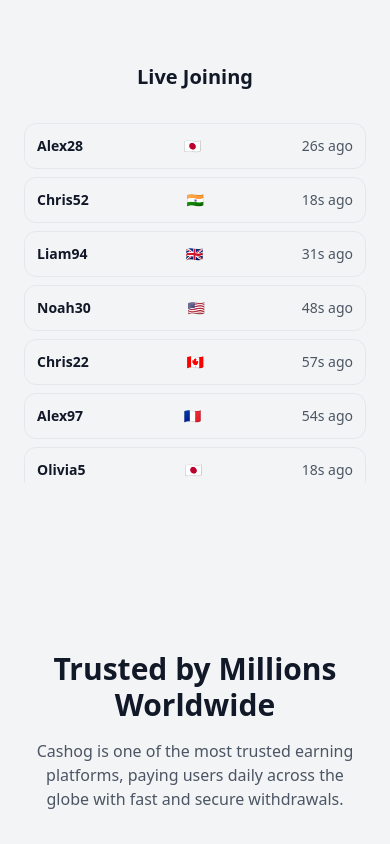
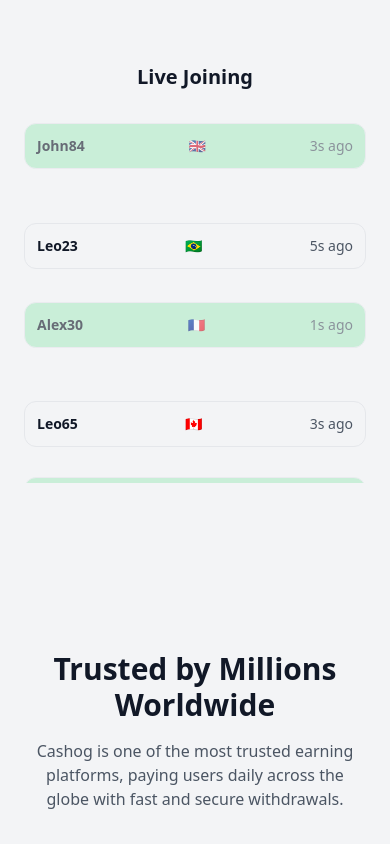
Before and after one commit to tool63/cashin, a Next.js app: page / in a window 390 px wide. Shown: the part 2380-3224 px from the top of the page. Built offline with nearby package versions, Linux system fonts and the light colour scheme.

Commit message:
Update LiveJoining.tsx

```diff
--- a/components/LiveJoining.tsx
+++ b/components/LiveJoining.tsx
@@ -26,6 +26,8 @@ interface LiveUser {
   country: string
   flag: string
   time: string
+  speed: number // unique speed per row
+  highlight?: boolean // flash effect
 }
 
 // Generate 100 users
@@ -36,7 +38,9 @@ const generateUsers = (): LiveUser[] =>
       username: randomName(),
       country: c.name,
       flag: c.flag,
-      time: `${Math.floor(Math.random() * 60) + 1}s ago`,
+      time: `${Math.floor(Math.random() * 10) + 1}s ago`,
+      speed: 0.3 + Math.random() * 1.2,
+      highlight: false,
     }
   })
 
@@ -50,40 +54,51 @@ export default function LiveJoining() {
     const scrollStep = () => {
       if (!listRef.current) return
 
-      const last = listRef.current.children[listRef.current.children.length - 1] as HTMLLIElement
-      if (!last) return
+      const listItems = Array.from(listRef.current.children) as HTMLLIElement[]
 
-      // Move last item margin bottom up (negative) to create scroll down effect
-      last.style.marginBottom = `${(parseFloat(last.style.marginBottom || "0") + 1).toFixed(2)}px`
+      listItems.forEach((item, index) => {
+        const user = users[index]
+        const currentMargin = parseFloat(item.style.marginBottom || "0")
+        item.style.marginBottom = `${(currentMargin + user.speed).toFixed(2)}px`
+      })
 
-      const height = last.offsetHeight
+      const lastItem = listItems[listItems.length - 1]
+      if (lastItem) {
+        const lastHeight = lastItem.offsetHeight
+        const lastMargin = parseFloat(lastItem.style.marginBottom || "0")
 
-      // When last item fully visible, move it to top
-      if (parseFloat(last.style.marginBottom) >= height) {
-        last.style.marginBottom = "0"
+        if (lastMargin >= lastHeight) {
+          // Move last item to top
           setUsers((prev) => {
             const next = [...prev]
             const moved = next.pop()
             if (moved) {
-            // Update time to random seconds
-            moved.time = `${Math.floor(Math.random() * 60) + 1}s ago`
+              moved.time = `${Math.floor(Math.random() * 10) + 1}s ago`
+              moved.speed = 0.3 + Math.random() * 1.2
+              moved.highlight = true // trigger flash
               next.unshift(moved)
             }
+
+            // reset margin for all
+            listItems.forEach((li) => (li.style.marginBottom = "0"))
             return next
           })
+
+          // Remove highlight after 700ms
+          setTimeout(() => {
+            setUsers((prev) =>
+              prev.map((u, i) => (i === 0 ? { ...u, highlight: false } : u))
+            )
+          }, 700)
         }
-
-      // Random speed between 0.5px to 1.5px per frame
-      const randomSpeed = 0.5 + Math.random()
-      last.style.marginBottom = `${(parseFloat(last.style.marginBottom || "0") + randomSpeed).toFixed(2)}px`
+      }
 
       animationFrame = requestAnimationFrame(scrollStep)
     }
 
     animationFrame = requestAnimationFrame(scrollStep)
-
     return () => cancelAnimationFrame(animationFrame)
-  }, [])
+  }, [users])
 
   return (
     <div className="max-w-7xl mx-auto px-6 py-10">
@@ -104,8 +119,13 @@ export default function LiveJoining() {
           {users.map((user, idx) => (
             <li
               key={idx}
-              className="flex justify-between items-center bg-gray-100 dark:bg-white/5
-                border border-gray-200 dark:border-white/10 rounded-xl p-3 text-sm md:text-base"
+              className={`flex justify-between items-center border rounded-xl p-3 text-sm md:text-base
+                ${
+                  user.highlight
+                    ? "bg-green-400/40 dark:bg-green-500/40 animate-pulse"
+                    : "bg-gray-100 dark:bg-white/5"
+                }
+                border-gray-200 dark:border-white/10 transition-colors duration-500`}
             >
               <span className="font-semibold">{user.username}</span>
               <span className="flex items-center justify-center gap-2">
```
Lines whose indentation alone changed are shown as unchanged.
